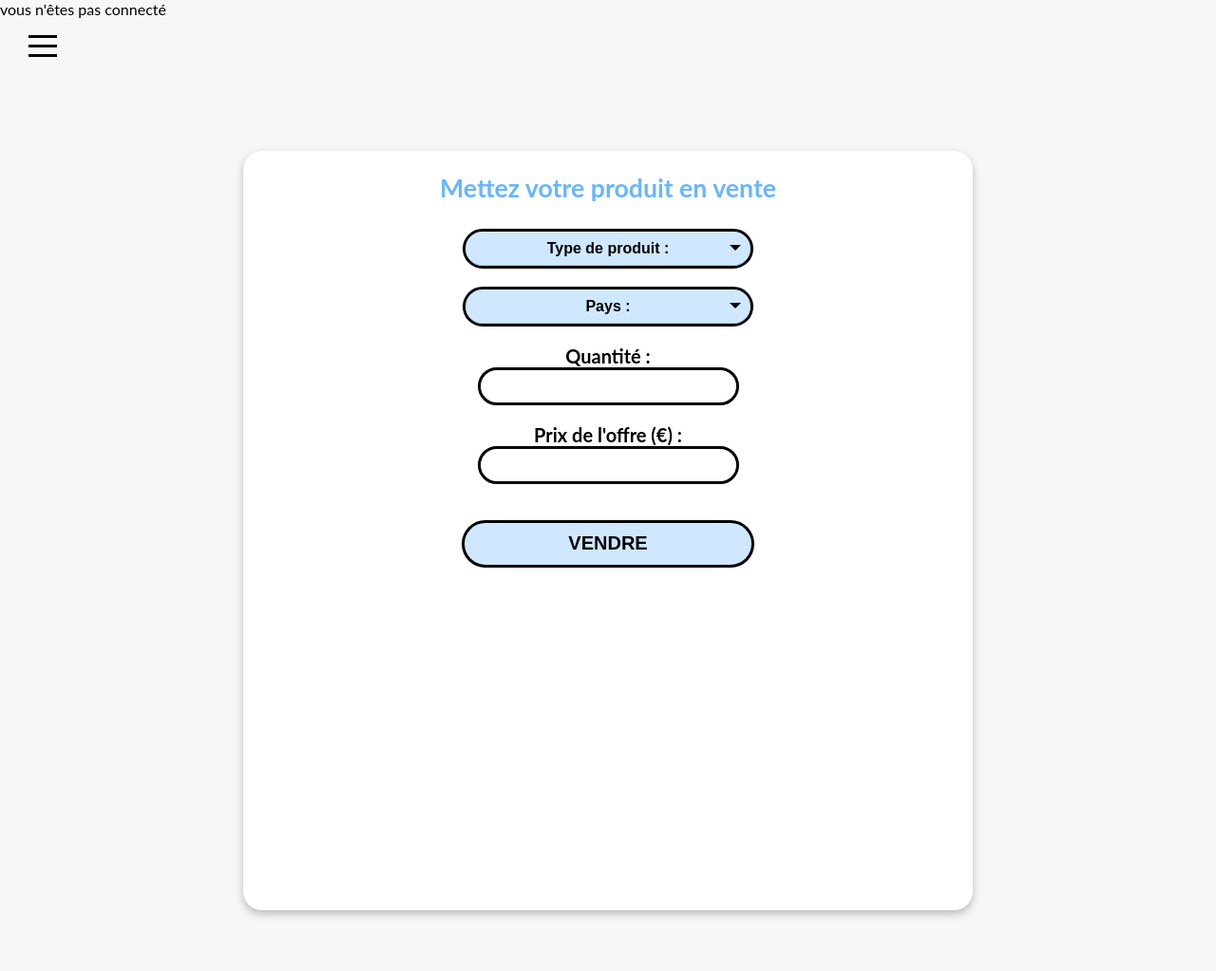
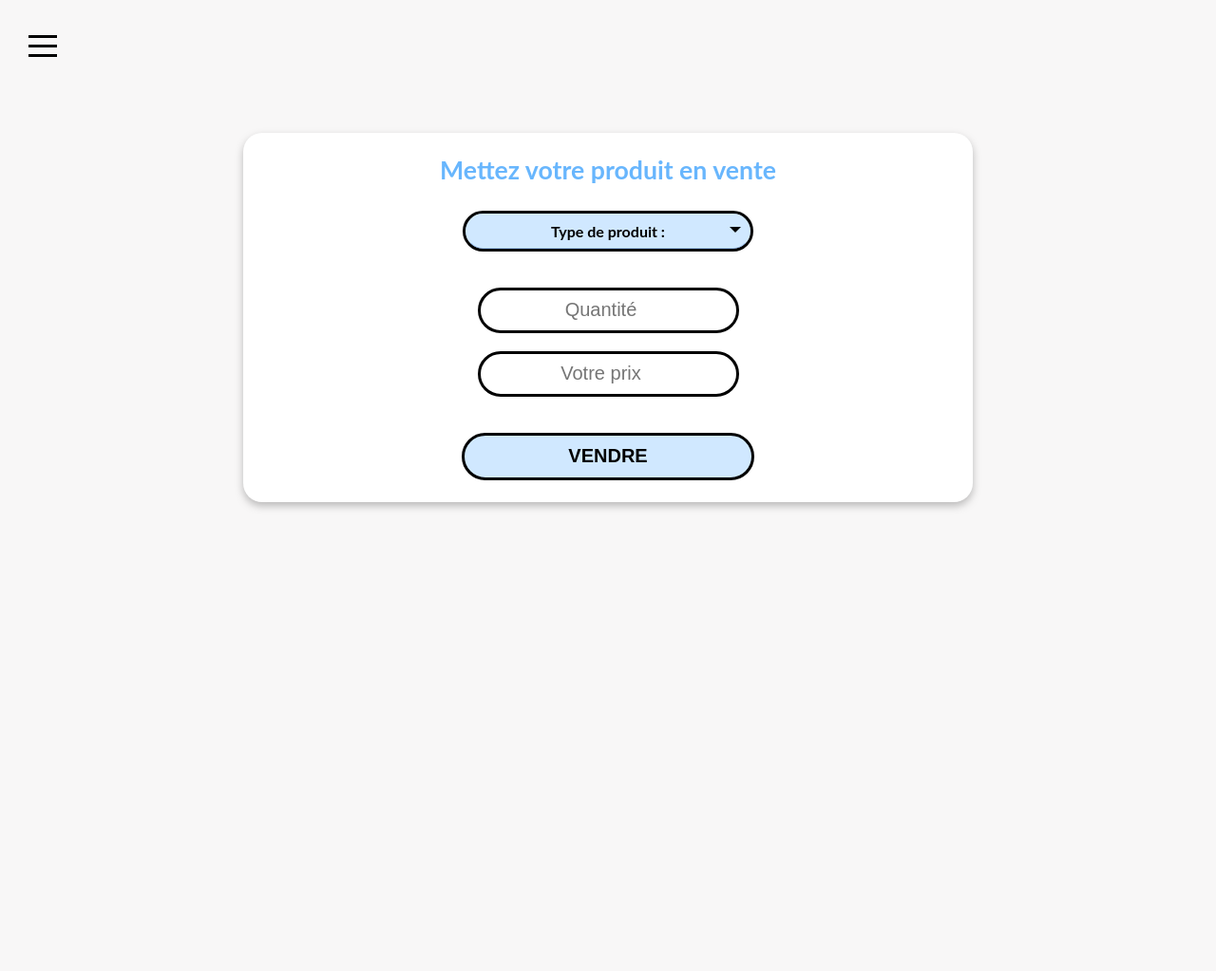
Before and after one commit to FelixPerso/ProjetWebPHP_commerce_equitable, a PHP site: page /pages/vente.php in a window 1280 px wide. Shown: the whole page at 95% size. After the commit the page ends 537 px from the top, so only its background shows below. Run offline with PHP 8.4, Linux system fonts and the light colour scheme; the visitor is signed in with stand-in values (Sample User, id 1); tables that the repository leaves empty or names only in its code hold one stand-in row (values such as "Sample post"); some libraries are stand-ins or nearby versions.

Commit message:
Maj Vente PHP

```diff
--- a/assets/css/pages/vente.css
+++ b/assets/css/pages/vente.css
@@ -72,7 +72,6 @@
 .custom-select {
 
     position: relative;
-    font-family: Arial;
     border: 3px solid #000000;
     border-radius: 100px;
     margin: auto;
@@ -166,7 +165,7 @@
     font-size: 20px;
 }
 
-#quantite, #pays, #prix {
+#quantite, #prix {
 
     font-size: 20px;
     text-align: center;
@@ -175,7 +174,7 @@
     height: 40px;
 }
 
-#quantite:hover, #pays:hover, #prix:hover {
+#quantite:hover, #prix:hover {
 
     background: rgba(104, 182, 253, 0.10);
 }
--- a/pages/vente.php
+++ b/pages/vente.php
@@ -1,12 +1,11 @@
 <?php
     include 'bd.php';
     session_start();
+    $id = isset($_SESSION['cle_id']);
     if(!isset($_SESSION['cle_id'])){
         $id = 'connexion impossible';
-    }else{
-        $id = $_SESSION['cle_id'];
-        echo 'vous n\'êtes pas connecté';
     }
+
     $titre = mysqli_query($conn,"SELECT * FROM TypeItem ORDER BY id ASC ");
     $pays = mysqli_query($conn,"SELECT DISTINCT country FROM Business ORDER BY country ASC ");
 ?>
@@ -53,24 +52,9 @@
                             }
                     ?>
                 </select>
-            </div><br>
-            <div class="custom-select" style="width:300px;">
-                <select name="pays">
-                    <option value="0">Pays :</option>
-                    <?php
-                        if($pays){
-                                    while(($nompays = mysqli_fetch_array($pays))!=null)
-                                    {
-                                        echo"<option>{$nompays['country']}</option>";
-                                    }
-                            }
-                    ?>
-                </select>
-            </div><br>
-            <label for="quantite">Quantité :</label><br>
-            <input type="number" id="quantite" name="quantite" value=""><br><br>
-            <label for="prix">Prix de l'offre (€) :</label><br>
-            <input type="number" id="prix" name="prix" value=""><br><br><br>
+            </div><br><br>
+            <input type="number" placeholder="Quantité" id="quantite" name="quantite" value=""><br><br>
+            <input type="number" placeholder="Votre prix" id="prix" name="prix" value=""><br><br><br>
             <button type="submit" id="bouton" name="boutonVendre">VENDRE</button>
                 <?php
 
@@ -84,7 +68,6 @@
                         $quantite = $_POST['quantite'];
                         $titreprod = $_POST['produit'];
                         $prixUnit = $_POST['prix'];
-                        $pays = $_POST['pays'];
                         $prixTot = $prixUnit * $quantite ;
 
                     if(empty($quantite)){
@@ -106,18 +89,14 @@
 
                     $er_nom = ("Le prix de l'offre ne peut pas être vide");
                     }
-                    if(empty($nompays)){
-
-                    $valid = false;
-
-                    $er_nom = ("Le pays ne peut pas être vide");
-                    }
 
                             if ($valid) {
+
                             // on mets à jour la cagnotte de l'utilisateur
-                            $stmt = mysqli_prepare($conn,"UPDATE Customer SET stash = stash + ? WHERE 'Customer'.'id'=$id ");
-                            mysqli_stmt_bind_param($stmt,"i",$prixTot);
+                            $stmt = mysqli_prepare($conn,"UPDATE Customer SET stash = stash + ? WHERE id=? ");
+                            mysqli_stmt_bind_param($stmt,'ii',$prixTot,$id);
                             mysqli_stmt_execute($stmt);
+
 
 
                             // on cherche l'id du produit de la table TypeItem
@@ -129,19 +108,21 @@
                             $tuple = mysqli_fetch_assoc($table);
                             $titreprodId = $tuple['id'];
 
-                            // on cherche les éléments et la quantités du produit choisit dans le formulaire.
-                            $stmt = mysqli_prepare($conn,"SELECT element,quantity FROM ExtractionFromTypeItem WHERE TypeItem=?");
+                            // on cherche les éléments du produit choisit dans le formulaire.
+                            $stmt = mysqli_prepare($conn,"SELECT element FROM ExtractionFromTypeItem WHERE TypeItem=?");
                             mysqli_stmt_bind_param($stmt,'i',$titreprodId);
                             mysqli_stmt_execute($stmt);
-                            // on recupère les élements et leurs quantités.
                             $table = mysqli_stmt_get_result($stmt);
                             $tuple = mysqli_fetch_assoc($table);
                             $element = $tuple['element'];
+
+                            // on cherche la quantités du produit choisit dans le formulaire.
+                            $stmt = mysqli_prepare($conn,"SELECT quantity FROM ExtractionFromTypeItem WHERE TypeItem=?");
+                            mysqli_stmt_bind_param($stmt,'i',$titreprodId);
+                            mysqli_stmt_execute($stmt);
                             $table = mysqli_stmt_get_result($stmt);
                             $tuple = mysqli_fetch_assoc($table);
                             $qqt = $tuple['quantity'];
-                            print_r($quantite);
-                            print_r($prixUnit);
 
                             // on ajoute les éléments et la quantité dans la table CustomerExtraction.
                             $stmt = mysqli_prepare($conn,"INSERT INTO CustomerExtraction(Customer,element,quantity) VALUES ($id,?,?)");
```
